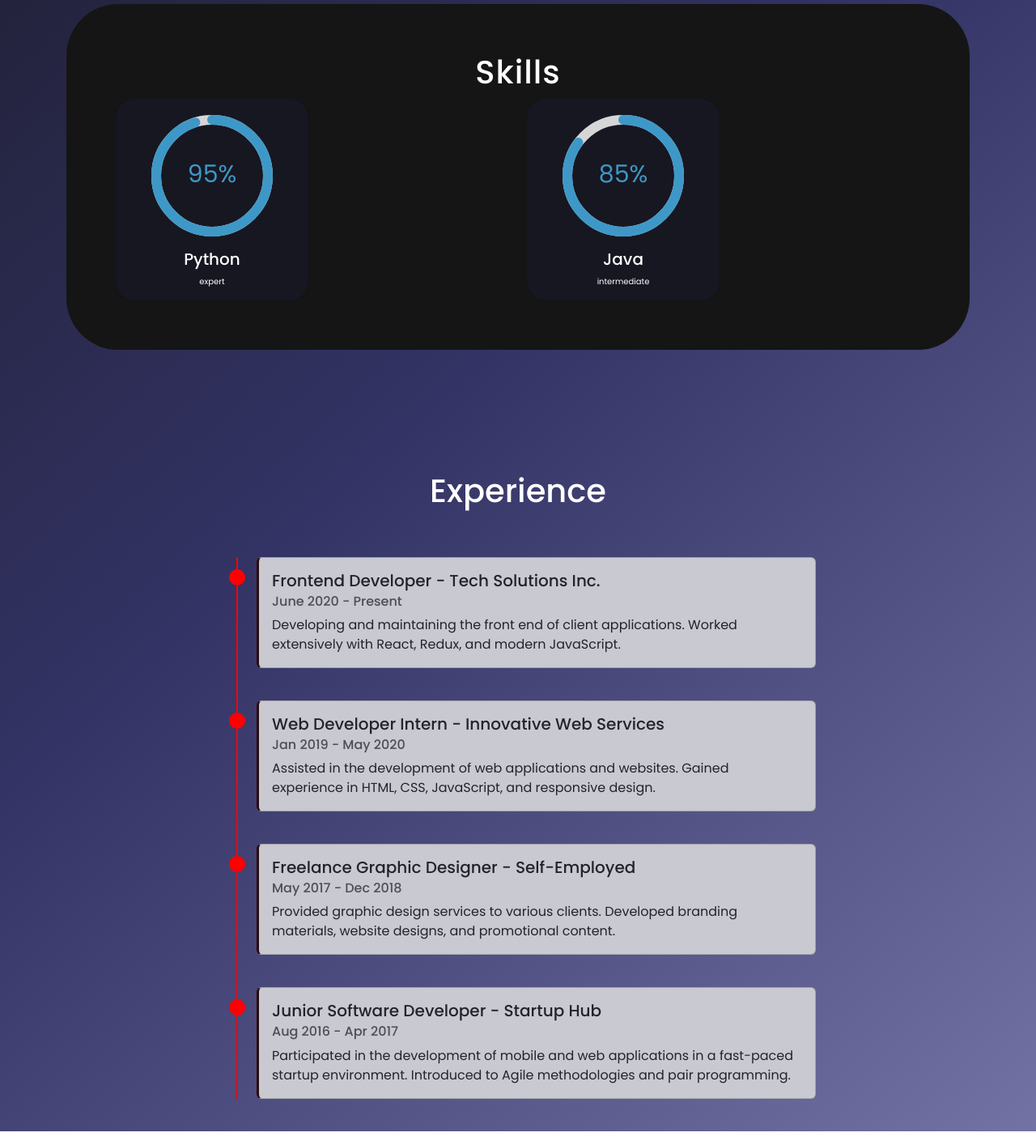
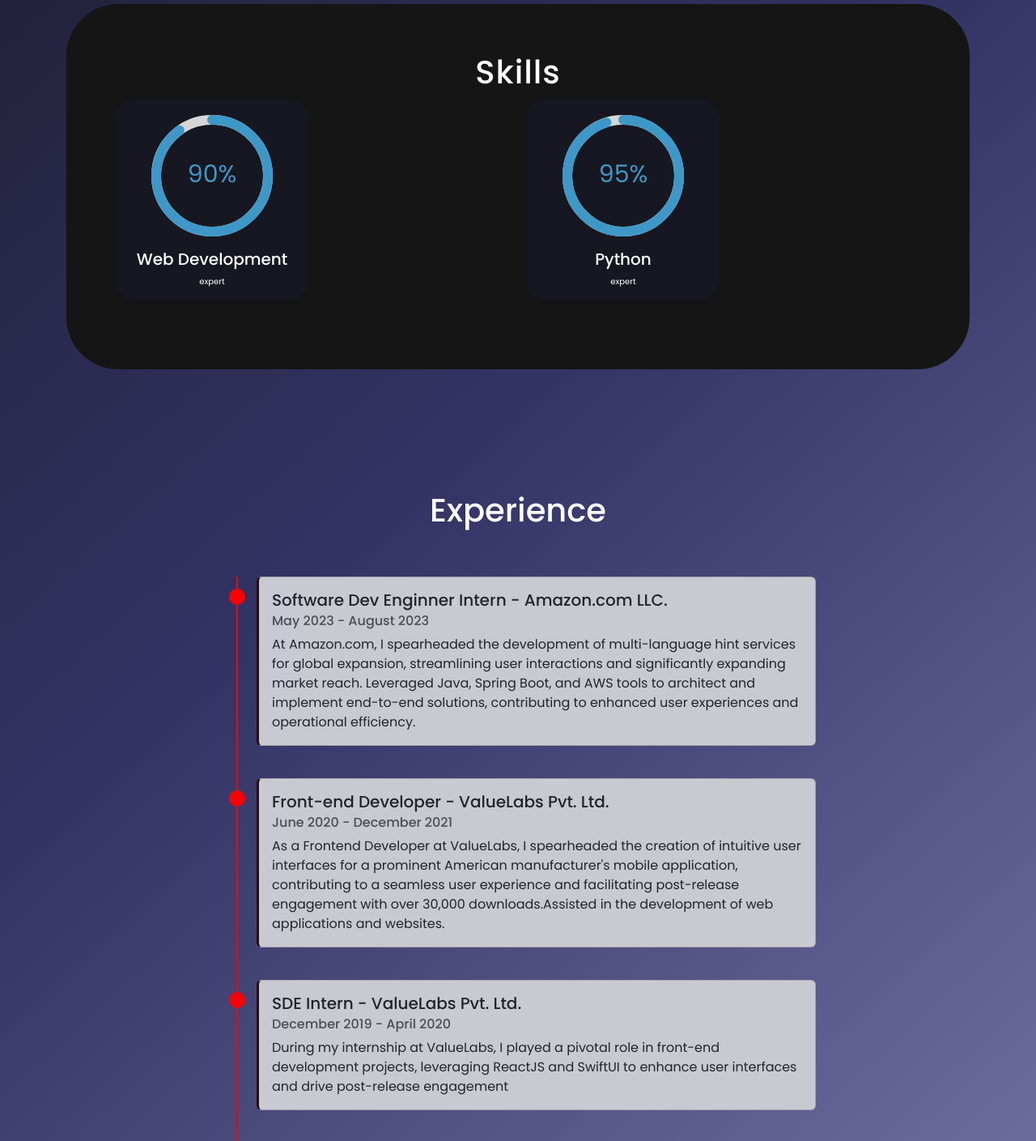
Before and after one commit to BannaSujan/portfolio, a React (Create React App) app: page / in a window 1280 px wide. Shown: the part 640-2049 px from the top of the page at 81% size. Built offline with nearby package versions, Linux system fonts and the light colour scheme.

Commit message:
Modified the placeholder text

```diff
--- a/package.json
+++ b/package.json
@@ -23,7 +23,7 @@
     "react-icons": "^4.3.1",
     "react-multi-carousel": "^2.8.4",
     "react-native-linear-gradient": "^2.8.3",
-    "react-router-dom": "^6.22.0",
+    "react-router-dom": "^6.22.1",
     "react-scripts": "5.0.1",
     "react-scroll": "^1.8.7",
     "styled-components": "^5.3.11",
@@ -56,5 +56,5 @@
       "last 1 safari version"
     ]
   },
-    "homepage": "https://BannaSujan.github.io/portfolio"
+  "homepage": "https://BannaSujan.github.io/portfolio"
 }
--- a/src/components/Navigationbar.js
+++ b/src/components/Navigationbar.js
@@ -37,7 +37,6 @@ export default function Navigationbar() {
               onClick={()=> updateActiveLink('home')}>About me</Nav.Link>
             <Nav.Link href="#skills" className={activeLink === "skills" ? 'active navbar-link' : 'navbar-link'} onClick={()=> updateActiveLink('skills')}>Skills</Nav.Link>
             <Nav.Link href="#experience" className={activeLink === "experience" ? 'active navbar-link' : 'navbar-link'} onClick={()=> updateActiveLink('experience')}>Experience</Nav.Link>
-            <NavLink href="#education" className={activeLink === "education" ? 'active navbar-link' : 'navbar-link'} onClick={()=> updateActiveLink('education')}>Education</NavLink>
             <NavLink href="#linkedin">
               <a href="https://www.linkedin.com/in/sai-sujan-banna-850083141/">
               <Image src="https://cdn.worldvectorlogo.com/logos/linkedin-icon-2.svg" rounded height={30}/>
--- a/src/data/experienceConstants.js
+++ b/src/data/experienceConstants.js
@@ -1,34 +1,34 @@
 export const experiences = [
     {
         id: 1,
-        title: "Frontend Developer",
-        company: "Tech Solutions Inc.",
-        startDate: "June 2020",
-        endDate: "Present",
-        description: "Developing and maintaining the front end of client applications. Worked extensively with React, Redux, and modern JavaScript."
+        title: "Software Dev Enginner Intern",
+        company: "Amazon.com LLC.",
+        startDate: "May 2023",
+        endDate: "August 2023",
+        description: "At Amazon.com, I spearheaded the development of multi-language hint services for global expansion, streamlining user interactions and significantly expanding market reach. Leveraged Java, Spring Boot, and AWS tools to architect and implement end-to-end solutions, contributing to enhanced user experiences and operational efficiency."
     },
     {
         id: 2,
-        title: "Web Developer Intern",
-        company: "Innovative Web Services",
-        startDate: "Jan 2019",
-        endDate: "May 2020",
-        description: "Assisted in the development of web applications and websites. Gained experience in HTML, CSS, JavaScript, and responsive design."
+        title: "Front-end Developer",
+        company: "ValueLabs Pvt. Ltd.",
+        startDate: "June 2020",
+        endDate: "December 2021",
+        description: "As a Frontend Developer at ValueLabs, I spearheaded the creation of intuitive user interfaces for a prominent American manufacturer's mobile application, contributing to a seamless user experience and facilitating post-release engagement with over 30,000 downloads.Assisted in the development of web applications and websites."
     },
     {
         id: 3,
-        title: "Freelance Graphic Designer",
-        company: "Self-Employed",
-        startDate: "May 2017",
-        endDate: "Dec 2018",
-        description: "Provided graphic design services to various clients. Developed branding materials, website designs, and promotional content."
+        title: "SDE Intern",
+        company: "ValueLabs Pvt. Ltd.",
+        startDate: "December 2019",
+        endDate: "April 2020",
+        description: "During my internship at ValueLabs, I played a pivotal role in front-end development projects, leveraging ReactJS and SwiftUI to enhance user interfaces and drive post-release engagement "
     },
     {
         id: 4,
         title: "Junior Software Developer",
         company: "Startup Hub",
-        startDate: "Aug 2016",
-        endDate: "Apr 2017",
+        startDate: "August 2018",
+        endDate: "April 2019",
         description: "Participated in the development of mobile and web applications in a fast-paced startup environment. Introduced to Agile methodologies and pair programming."
     }
 ];
--- a/src/data/skillsConstants.js
+++ b/src/data/skillsConstants.js
@@ -1,10 +1,15 @@
 export const skillsData = [
     {
       id:1,
-      value:'66',
+      value:'76',
       skillName:'ReactJS',
       skillLevel:'intermediate'
     },
+    {
+      id:13,
+      value:'85',
+      skillName:'Springboot',
+      skillLevel:'intermediate'},
     {
         id:2,
         value:'90',
@@ -24,27 +29,51 @@ export const skillsData = [
           skillLevel:'intermediate'
       },
       {
-        id:1,
-        value:'66',
-        skillName:'ReactJS',
+        id:5,
+        value:'70',
+        skillName:'Javascript',
         skillLevel:'intermediate'
       },
       {
-          id:2,
+          id:6,
           value:'90',
-          skillName:'Web Development',
+          skillName:'JUnit',
           skillLevel:'expert'
       },
       {
-          id:3,
-          value:'95',
-          skillName:'Python',
+          id:7,
+          value:'87',
+          skillName:'SQL',
           skillLevel:'expert'
         },
         {
-            id:4,
-            value:'85',
-            skillName:'Java',
+            id:8,
+            value:'80',
+            skillName:'Git',
             skillLevel:'intermediate'
+        },
+        {
+            id:9,
+            value:'65',
+            skillName:'Docker',
+            skillLevel:'Beginner'
+        },
+        {
+          id:10,
+          value:'70',
+          skillName:'CI/CD',
+          skillLevel:'Beginner'
+        },
+        {
+            id:11,
+            value:'70',
+            skillName:'Kubernetes',
+            skillLevel:'Beginner'
+        },
+        {
+            id:12,
+            value:'80',
+            skillName:'AWS Cloud Services',
+            skillLevel:'Intermediate'
         }
   ];
```
Also changed, not shown: 1 other file (tests, documents, lock files or other folders).
